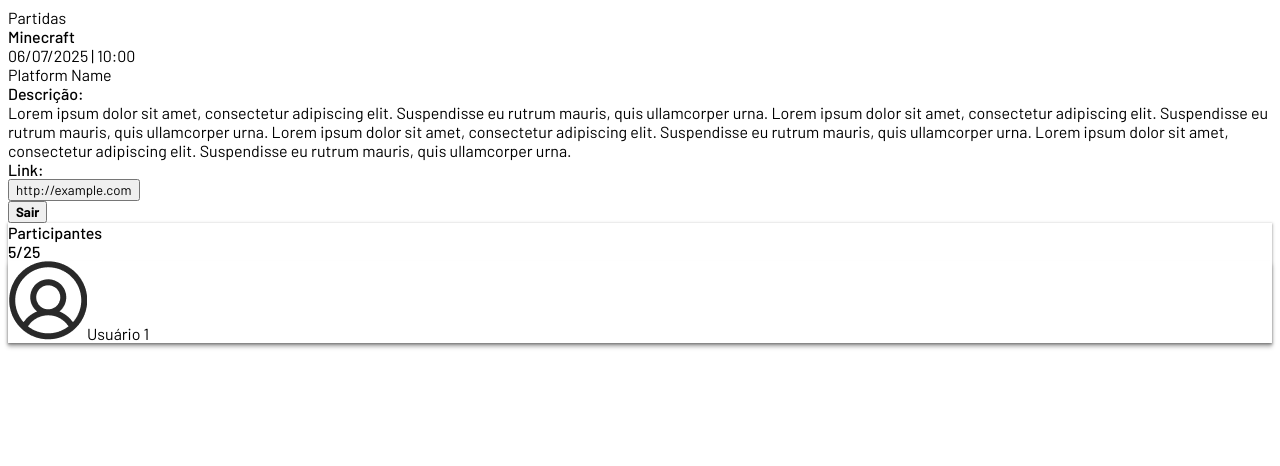
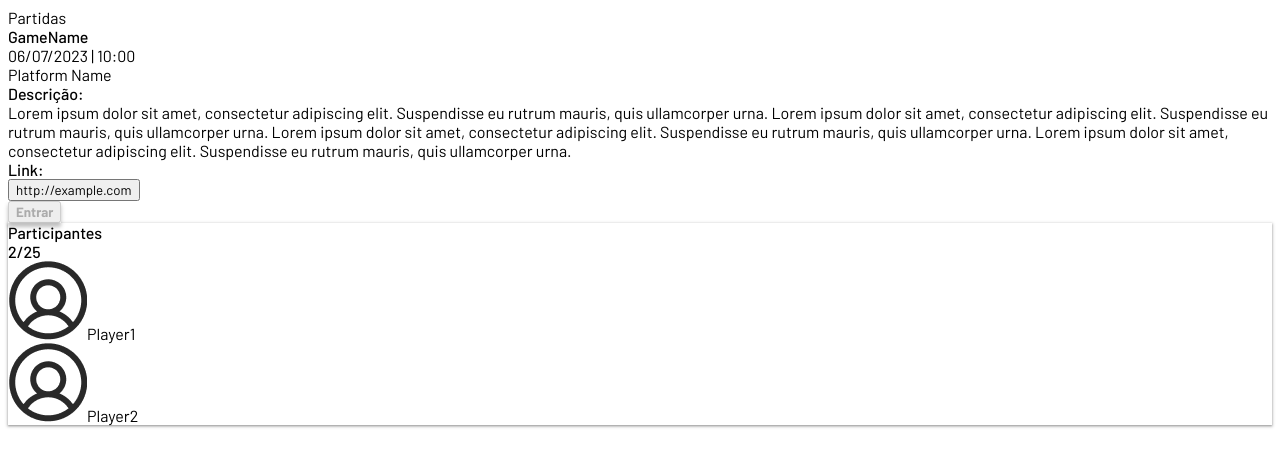
Before and after one commit to RodiSales87/pta-squad-drigo, a Next.js app in the folder client/: page / in a window 1280 px wide. Shown: the top 466 px of the page. Built offline with nearby package versions, Linux system fonts and the light colour scheme.

Commit message:
display participant list dynamically using map

```diff
--- a/client/src/app/GameDetails/gameDetails.tsx
+++ b/client/src/app/GameDetails/gameDetails.tsx
@@ -35,16 +35,24 @@ export default function Details({
   numParticipants,
   maxParticipants,
 }: Match) {
-  // const currentUser = "user123";
-  // const isUserInMatch = participants.includes(currentUser);
+  const isUserInMatch = participants.includes(id);
 
-  const currentUserId = "user123";
-  const [participantsa, setParticipants] = useState(["user123", "user456"]);
-  const isUserInMatch = participantsa.includes(currentUserId);
+  //Teste
+  // const currentUserId = "user123";
+  // const [participantsa, setParticipants] = useState(["user123", "user456"]);
+  // const isUserInMatch = participantsa.includes(currentUserId);
 
   const currentDate = new Date();
   const eventDateTime = new Date(`${date}T${hour}`);
   const isEventExpired = currentDate > eventDateTime;
+
+  const cardColor = participants.includes(id)
+    ? "bg-[#D0F4E4]"
+    : isEventExpired
+    ? "bg-[#DEDEDE]"
+    : numParticipants < maxParticipants
+    ? "bg-[#D2EFFE]"
+    : "bg-[#D5C6FA]";
 
   return (
     <>
@@ -64,7 +72,7 @@ export default function Details({
                   {game}
                 </div>
               </div>
-              <div className="flex flex-col">
+              <div className="flex flex-col gap-[5px]">
                 <div
                   className={`${barlow400.className} text-[#454545] text-[16px]`}
                 >
@@ -82,8 +90,8 @@ export default function Details({
                 </div>
               </div>
             </div>
-            <div className="flex flex-col mt-[50px] gap-[25px]">
-              <div className="flex flex-col gap-[2px]">
+            <div className="flex flex-col mt-[40px] gap-[25px]">
+              <div className="flex flex-col gap-[5px]">
                 <div
                   className={`${barlow500.className} text-[#000000] text-[16px]`}
                 >
@@ -97,7 +105,7 @@ export default function Details({
                   </div>
                 </div>
               </div>
-              <div className="flex flex-col">
+              <div className="flex flex-col gap-[8px]">
                 <div
                   className={`${barlow500.className} text-[#000000] text-[16px]`}
                 >
@@ -120,24 +128,33 @@ export default function Details({
             className={`w-[320px] h-[48px] rounded-[15px] text-[#F5F5F5] text-[20px] ${
               barlow700.className
             }  ${
-              isEventExpired
+              isEventExpired || numParticipants >= maxParticipants
                 ? "bg-[#DEDEDE] cursor-not-allowed"
                 : isUserInMatch
                 ? "bg-[#EA394A] hover:bg-[#C42C3B]"
                 : "bg-[#51E678] hover:bg-[#3ABF5C]"
             }`}
-            disabled={isEventExpired}
-            onClick={() => {
-              if (isUserInMatch) {
-                setParticipants((prev) =>
-                  prev.filter((id) => id !== currentUserId)
-                ); // Remover usuário
-              } else {
-                setParticipants((prev) => [...prev, currentUserId]); // Adicionar usuário
-              }
+            style={{
+              boxShadow: "0px 4px 4px 0px rgba(0, 0, 0, 0.25)",
             }}
+            disabled={isEventExpired || numParticipants >= maxParticipants}
+
+            //Teste
+            // onClick={() => {
+            //   if (isUserInMatch) {
+            //     setParticipants((prev) =>
+            //       prev.filter((id) => id !== currentUserId)
+            //     ); // Remover usuário
+            //   } else {
+            //     setParticipants((prev) => [...prev, currentUserId]); // Adicionar usuário
+            //   }
+            // }}
           >
-            {isUserInMatch ? "Sair" : "Entrar"}
+            {isEventExpired || numParticipants >= maxParticipants
+              ? "Entrar"
+              : isUserInMatch
+              ? "Sair"
+              : "Entrar"}
           </Button>
         </div>
         <div
@@ -145,7 +162,7 @@ export default function Details({
           style={{
             boxShadow: `
               0px 1px 3px 1px rgba(0, 0, 0, 0.15),
-              0px 1px 2px rgba(0, 0, 0, 0.30)
+              0px 1px 2px 0px rgba(0, 0, 0, 0.30)
             `,
           }}
         >
@@ -153,23 +170,21 @@ export default function Details({
             className={`${barlow500.className} text-[#000000] text-[24px] flex flex-row gap-[100px] ml-[20px]`}
           >
             <div>Participantes</div>
-            <div>5/25</div>
+            <div>{`${numParticipants}/${maxParticipants}`}</div>
           </div>
           <div
-            className={`${barlow400.className} text-[#454545] text-[16px] flex flex-col overflow-y-auto rounded-[16px] w-[331px] h-[678px] bg-[#D5C6FA]`}
-            style={{
-              boxShadow: `
-              0px 4px 4px rgba(0, 0, 0, 0.25)`,
-            }}
+            className={`${barlow400.className} text-[#454545] text-[16px] flex flex-col rounded-[16px] w-[331px] h-[678px] p-[30px] gap-[14px] ${cardColor}`}
           >
-            <div className="flex flex-row items-center p-[31px] gap-[8px]">
-              <img
-                src={UserCircleIcon.src}
-                alt="UserCircle"
-                className="w-[32px] h-[32px]"
-              />
-              Usuário 1
-            </div>
+            {participants.map((participant, index) => (
+              <div key={index} className="flex flex-row items-center gap-[8px]">
+                <img
+                  src={UserCircleIcon.src}
+                  alt="UserCircle"
+                  className="w-[26px] h-[26px]"
+                />
+                {participant}
+              </div>
+            ))}
           </div>
         </div>
       </div>
--- a/client/src/app/page.tsx
+++ b/client/src/app/page.tsx
@@ -20,15 +20,15 @@ export default function Home() {
     <div>
       <Details
         id="1"
-        game="Minecraft"
-        date="2025-07-06"
+        game="GameName"
+        date="2023-07-06"
         hour="10:00"
         contactPlatform="Platform Name"
         description="Lorem ipsum dolor sit amet, consectetur adipiscing elit. Suspendisse eu rutrum mauris, quis ullamcorper urna. Lorem ipsum dolor sit amet, consectetur adipiscing elit. Suspendisse eu rutrum mauris, quis ullamcorper urna. Lorem ipsum dolor sit amet, consectetur adipiscing elit. Suspendisse eu rutrum mauris, quis ullamcorper urna. Lorem ipsum dolor sit amet, consectetur adipiscing elit. Suspendisse eu rutrum mauris, quis ullamcorper urna."
         link="http://example.com"
         participants={["Player1", "Player2"]}
-        numParticipants={1}
-        maxParticipants={1}
+        numParticipants={2}
+        maxParticipants={25}
       />
     </div>
   );
```
